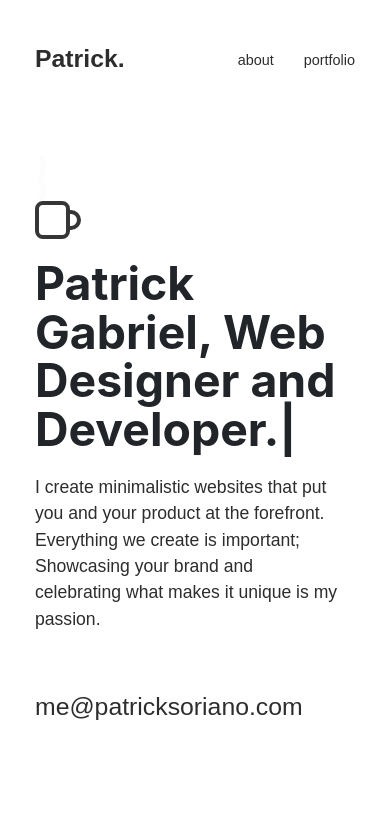
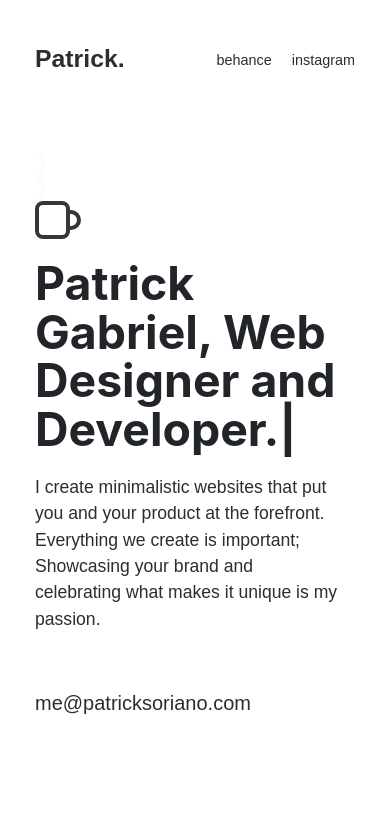
Before and after one commit to PatrickJGabriel/PG_Portfolio, a React (Create React App) app: page / in a window 390 px wide. Shown: the top 836 px of the page. Built offline with nearby package versions, Linux system fonts and the light colour scheme.

Commit message:
nav and footer spacing changes on mobile

```diff
--- a/src/Components/Footer/Footer.css
+++ b/src/Components/Footer/Footer.css
@@ -102,4 +102,8 @@ a:focus:after {
   .menu a {
     font-size: 0.9rem;
   }
+
+  #about {
+    margin: 0 20px 0 0;
+  }
 }
--- a/src/Components/Nav/Nav.css
+++ b/src/Components/Nav/Nav.css
@@ -98,4 +98,8 @@ a:focus:after {
   .nav-main {
     padding-bottom: 0;
   }
+
+  #about {
+    margin: 0 20px 0 0;
+  }
 }
--- a/src/Components/Nav/Nav.jsx
+++ b/src/Components/Nav/Nav.jsx
@@ -17,12 +17,12 @@ class Nav extends Component {
           <ul>
             <li>
               <a href="#" id="about" onClick={this.props.handleClick}>
-                about
+                behance
               </a>
             </li>
             <li>
               <a href="#" id="portfolio" onClick={this.props.handleClick}>
-                portfolio
+                instagram
               </a>
             </li>
           </ul>
--- a/src/Pages/Home/Contact/Contact.css
+++ b/src/Pages/Home/Contact/Contact.css
@@ -27,6 +27,7 @@
 #email {
   margin-top: 0;
   opacity: 0.6;
+  font-size: 1.25rem;
 }
 
 @media (min-width: 320px) and (max-width: 480px) {
@@ -37,4 +38,8 @@
   #cta {
     font-size: 2.5em;
   }
+
+  .contact-container a {
+    font-size: 1.25rem;
+  }
 }
--- a/src/Pages/Home/Home.jsx
+++ b/src/Pages/Home/Home.jsx
@@ -4,7 +4,7 @@ import Hero from "./Hero/Hero";
 import Featured from "./Featured/Featured";
 import Contact from "./Contact/Contact";
 import Footer from "../../Components/Footer/Footer";
-import Coffee from "../Home/Hero/Coffee-Ico/Coffee-Ico";
+import Coffee from "./Hero/Coffee-Ico/Coffee-Ico";
 
 import "./Home.css";
 
```
